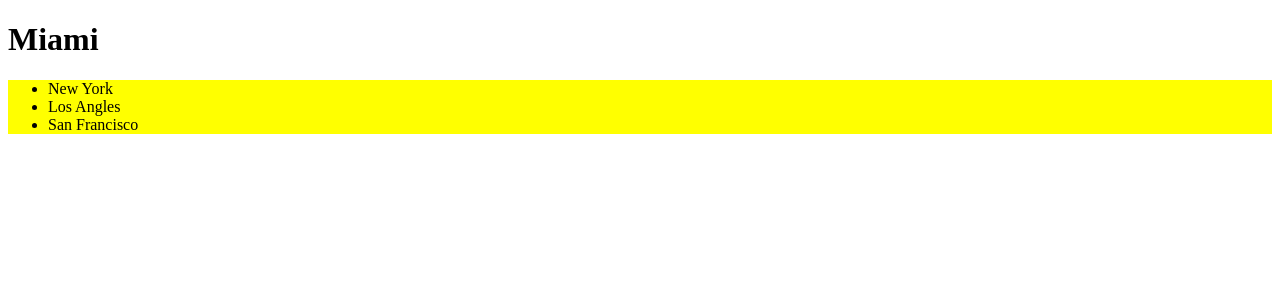
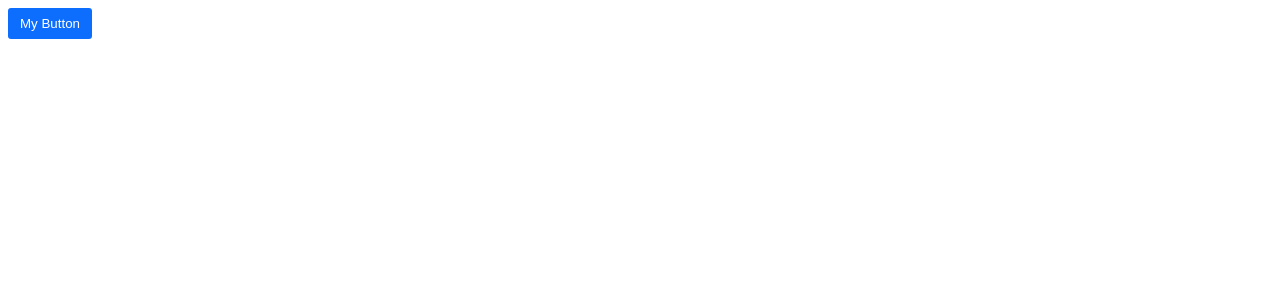
Before and after one commit to sajadsoorni/react-app, a React (Vite) app: page / in a window 1280 px wide. Shown: the top 300 px of the page. Built offline with nearby package versions, Linux system fonts and the light colour scheme.

Commit message:
An example of how  using css module

```diff
--- a/src/App.tsx
+++ b/src/App.tsx
@@ -1,11 +1,8 @@
-import ListGroup from './components/ListGroup';
-import './App.css';
+import Button from './components/Button';
 function App() {
-  let items = ['New York', 'Los Angles', 'San Francisco'];
-
   return (
     <div>
-      <ListGroup items={items} heading='Miami' onSelectItem={() => {}} />
+      <Button onClick={() => {}}> My Button</Button>
     </div>
   );
 }
--- /dev/null
+++ b/src/components/Button/Button.module.css
@@ -0,0 +1,10 @@
+.btn {
+  padding: 8px 12px;
+  border-radius: 3px;
+  border: 0;
+}
+
+.btn-primary {
+  background-color: #0d6dfd;
+  color: white;
+}
--- a/src/components/Button.tsx
+++ b/src/components/Button/Button.tsx
@@ -1,3 +1,5 @@
+import styles from './Button.module.css';
+
 interface Props {
   children: string;
   color?: 'primary' | 'secondary' | 'danger';
@@ -6,9 +8,12 @@
 
 const Button = ({ children, onClick, color = 'primary' }: Props) => {
   return (
-    <div className={'btn btn-' + color} onClick={onClick}>
+    <button
+      className={[styles.btn, styles['btn-' + color]].join(' ')}
+      onClick={onClick}
+    >
       {children}
-    </div>
+    </button>
   );
 };
 
--- /dev/null
+++ b/src/components/Button/index.ts
@@ -0,0 +1,2 @@
+import Button from './Button';
+export default Button;
```
